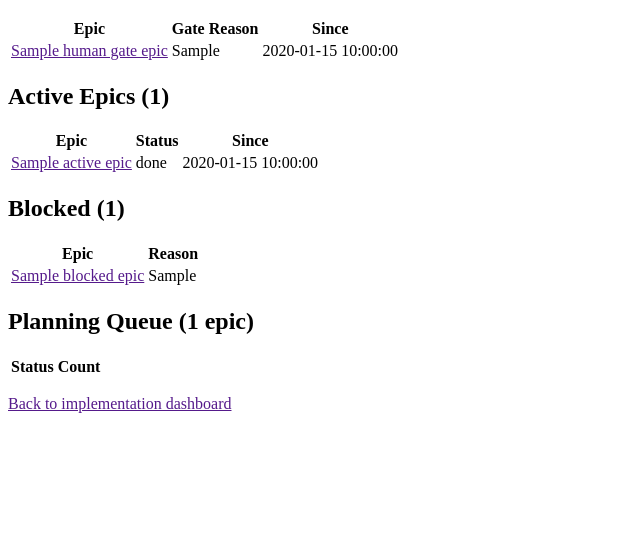
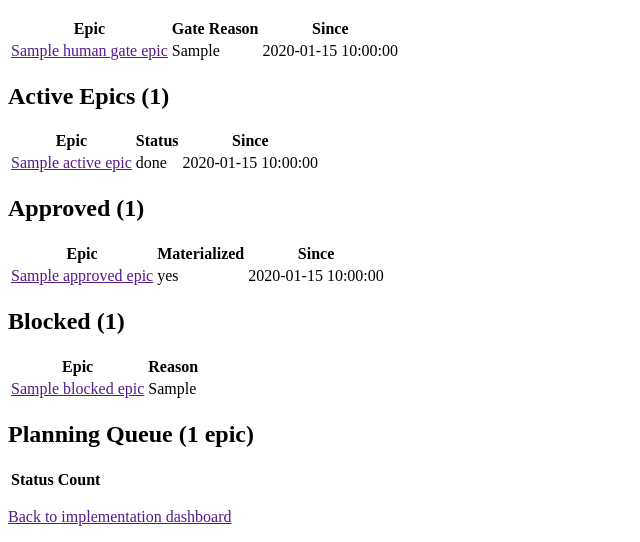
Before and after one commit to developepper/capsaicin, a Python web app: template src/capsaicin/web/templates/planning_dashboard.html in a window 1280 px wide. Shown: the part 302-844 px from the top of the page, without its empty margins (0-640 px from the left). Before the commit the page ends 715 px from the top, so only its background shows below. Run offline with Jinja, Linux system fonts and the light colour scheme; the template is opened without the code that fills it: most values are stand-ins (such as "Sample title", 1, 10 or a date in 2020); lists and menus that the app fills with data are empty.

Commit message:
navigation

```diff
--- a/src/capsaicin/web/app.py
+++ b/src/capsaicin/web/app.py
@@ -71,6 +71,7 @@ from capsaicin.web.routes.planning_actions import (
 from capsaicin.web.routes.planning_partials import (
     partial_epic_content,
     partial_planning_active,
+    partial_planning_approved,
     partial_planning_blocked,
     partial_planning_gate,
     partial_planning_queue,
@@ -263,6 +264,11 @@ def create_app(
             name="partial_planning_active",
         ),
         Route(
+            "/partials/planning/approved",
+            partial_planning_approved,
+            name="partial_planning_approved",
+        ),
+        Route(
             "/partials/planning/blocked",
             partial_planning_blocked,
             name="partial_planning_blocked",
--- a/src/capsaicin/web/templates/planning_dashboard.html
+++ b/src/capsaicin/web/templates/planning_dashboard.html
@@ -57,6 +57,28 @@
   {% endif %}
 </section>
 
+{# --- Approved epics --- #}
+<section id="planning-approved" hx-get="{{ request.url_for('partial_planning_approved') }}" hx-trigger="every 30s, sse-planning-queue from:body" hx-swap="outerHTML">
+  {% if data.approved_epics %}
+  <h2>Approved ({{ data.approved_epics|length }})</h2>
+  <div class="table-wrap"><table>
+    <thead><tr><th>Epic</th><th>Materialized</th><th>Since</th></tr></thead>
+    <tbody>
+      {% for e in data.approved_epics %}
+      <tr>
+        <td><a href="{{ request.url_for('epic_detail', epic_id=e.id) }}">{{ e.title or e.problem_statement[:80] }}</a></td>
+        <td>{{ "yes" if e.materialized_path else "no" }}</td>
+        <td>{{ e.status_changed_at or "" }}</td>
+      </tr>
+      {% endfor %}
+    </tbody>
+  </table></div>
+  {% else %}
+  <h2>Approved</h2>
+  <p class="empty">No approved epics.</p>
+  {% endif %}
+</section>
+
 {# --- Blocked epics --- #}
 <section id="planning-blocked" hx-get="{{ request.url_for('partial_planning_blocked') }}" hx-trigger="every 30s, sse-planning-blocked from:body" hx-swap="outerHTML">
   {% if data.blocked_epics %}
```
Also changed, not shown: src/capsaicin/app/queries/planning_summary.py (+14 -0 lines), src/capsaicin/web/routes/planning_partials.py (+18 -0 lines), src/capsaicin/web/templates/partials/planning_approved.html (added, +20 -0 lines).
